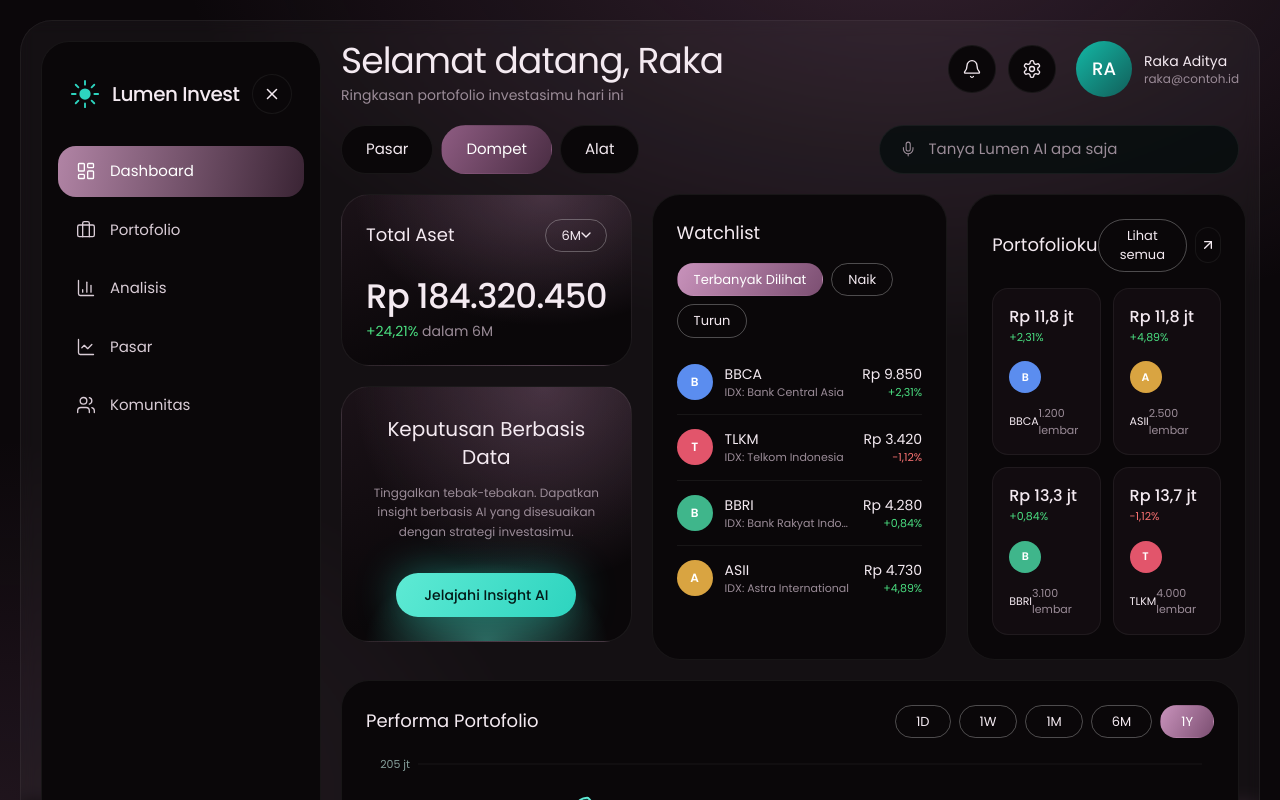
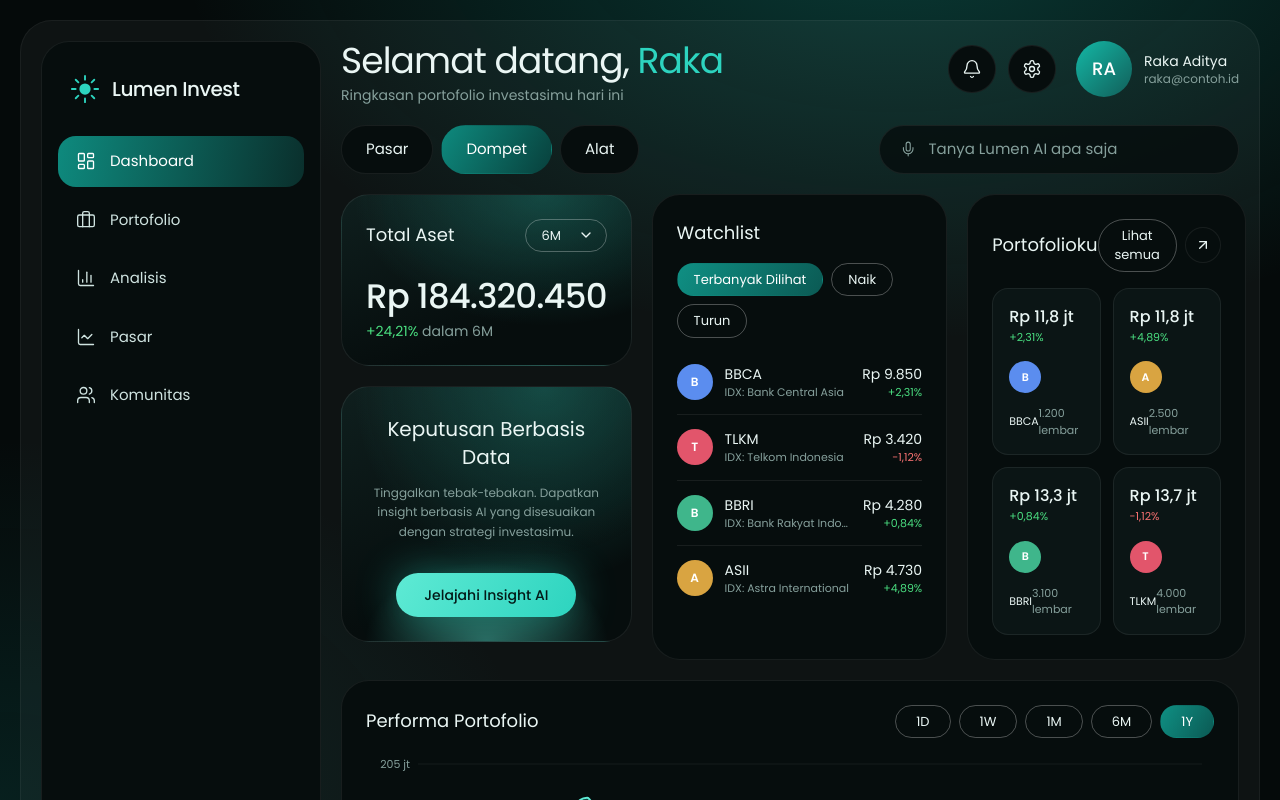
Before and after one commit to plenkcuy/new, a Next.js app: page / in a window 1280 px wide. Shown: the top 800 px of the page. Built offline with nearby package versions, Linux system fonts and the light colour scheme.

Commit message:
Add files via upload

```diff
--- a/app/globals.css
+++ b/app/globals.css
@@ -1,15 +1,15 @@
 @import "tailwindcss";
 
 :root {
-  --bg: #0b070a;
-  --card: #0a0709;
-  --card-soft: #120c10;
-  --line: rgba(255, 255, 255, 0.06);
-  --mauve: #c892bb;
-  --mauve-deep: #7c4f72;
-  --mauve-soft: #e8c3de;
-  --text: #f4eaf1;
-  --muted: #9b8c98;
+  --bg: #050a0a;
+  --card: #060d0d;
+  --card-soft: #0b1515;
+  --line: rgba(255, 255, 255, 0.07);
+  --accent: #2dd4bf;
+  --accent-deep: #0f766e;
+  --accent-soft: #99f6e4;
+  --text: #eaf6f4;
+  --muted: #86a09c;
   --up: #4ade80;
   --down: #f87171;
 }
@@ -24,13 +24,19 @@ body {
   font-family: "Poppins", ui-sans-serif, system-ui, -apple-system, "Segoe UI", sans-serif;
   color: var(--text);
   background:
-    radial-gradient(1200px 700px at 70% -10%, rgba(124, 79, 114, 0.35), transparent 60%),
-    radial-gradient(900px 600px at 0% 100%, rgba(124, 79, 114, 0.18), transparent 60%),
+    radial-gradient(1200px 700px at 70% -10%, rgba(20, 184, 166, 0.28), transparent 60%),
+    radial-gradient(900px 600px at 0% 100%, rgba(15, 118, 110, 0.2), transparent 60%),
     var(--bg);
   background-attachment: fixed;
   -webkit-font-smoothing: antialiased;
 }
 
+/*
+  Kelas kustom ditaruh di @layer components supaya kelas utilitas Tailwind
+  (p-6, pr-9, h-9, dst.) tetap bisa menimpanya. Tanpa layer, CSS biasa
+  selalu menang atas utilitas di Tailwind v4.
+*/
+@layer components {
   /* Kartu gelap standar */
   .card {
     background: var(--card);
@@ -38,15 +44,15 @@ body {
     border-radius: 28px;
   }
 
-/* Kartu dengan sorotan mauve (efek kaca) */
+  /* Kartu dengan sorotan tosca (efek kaca) */
   .card-glow {
     position: relative;
     overflow: hidden;
     border-radius: 28px;
-  border: 1px solid rgba(255, 255, 255, 0.07);
+    border: 1px solid rgba(255, 255, 255, 0.08);
     background:
-    radial-gradient(120% 140% at 70% 0%, rgba(200, 146, 187, 0.28), transparent 55%),
-    linear-gradient(160deg, #1b1218 0%, #0a0709 70%);
+      radial-gradient(120% 140% at 70% 0%, rgba(45, 212, 191, 0.26), transparent 55%),
+      linear-gradient(160deg, #0f1f1e 0%, #060d0d 70%);
   }
 
   /* Tombol pil */
@@ -66,52 +72,55 @@ body {
     border-color: rgba(255, 255, 255, 0.5);
   }
   .pill[data-active="true"] {
-  background: linear-gradient(120deg, var(--mauve) 0%, var(--mauve-deep) 100%);
+    background: linear-gradient(120deg, #0f8f83 0%, #0b5a54 100%);
     border-color: transparent;
     color: #fff;
   }
 
   .pill-solid {
-  background: #0a0709;
+    background: var(--card);
     border-color: var(--line);
     padding: 12px 24px;
     font-size: 15px;
   }
   .pill-solid[data-active="true"] {
-  background: linear-gradient(120deg, #8e5c82 0%, #4a2d43 100%);
+    background: linear-gradient(120deg, #0e8a7e 0%, #08403c 100%);
   }
 
   .icon-btn {
     display: inline-flex;
     height: 48px;
     width: 48px;
+    flex-shrink: 0;
     align-items: center;
     justify-content: center;
     border-radius: 999px;
-  background: #0a0709;
+    background: var(--card);
     border: 1px solid var(--line);
     color: var(--text);
     transition: background 0.2s;
   }
   .icon-btn:hover {
-  background: #1a1218;
+    background: #0f1c1c;
   }
 
   .nav-item {
     display: flex;
+    width: 100%;
     align-items: center;
     gap: 14px;
     border-radius: 18px;
     padding: 14px 18px;
     font-size: 15px;
-  color: #d9ccd6;
+    color: #cfe3e0;
+    text-align: left;
     transition: background 0.2s, color 0.2s;
   }
   .nav-item:hover {
     background: rgba(255, 255, 255, 0.05);
   }
   .nav-item[data-active="true"] {
-  background: linear-gradient(100deg, #b184a5 0%, #3a2434 100%);
+    background: linear-gradient(100deg, #0e8a7e 0%, #0a2f2c 100%);
     color: #fff;
   }
 
@@ -121,6 +130,7 @@ body {
   .down {
     color: var(--down);
   }
+}
 
 .recharts-wrapper *:focus {
   outline: none;
--- a/app/page.tsx
+++ b/app/page.tsx
@@ -1,19 +1,15 @@
 import { AiInsights } from "@/components/AiInsights";
+import { AppShell } from "@/components/AppShell";
 import { Header } from "@/components/Header";
 import { PerformanceChart } from "@/components/PerformanceChart";
 import { Portfolio } from "@/components/Portfolio";
-import { Sidebar } from "@/components/Sidebar";
 import { TopTabs } from "@/components/TopTabs";
 import { TotalHolding } from "@/components/TotalHolding";
 import { Watchlist } from "@/components/Watchlist";
 
 export default function Page() {
   return (
-    <div className="mx-auto min-h-screen max-w-[1600px] p-3 sm:p-5">
-      <div className="grid gap-5 rounded-[32px] border border-white/5 bg-white/[0.04] p-3 backdrop-blur-sm sm:p-5 lg:grid-cols-[280px_1fr]">
-        <Sidebar />
-
-        <main className="flex min-w-0 flex-col gap-5">
+    <AppShell>
       <Header />
       <TopTabs />
 
@@ -29,8 +25,6 @@ export default function Page() {
       </div>
 
       <PerformanceChart />
-        </main>
-      </div>
-    </div>
+    </AppShell>
   );
 }
```
Lines whose indentation alone changed are shown as unchanged.
